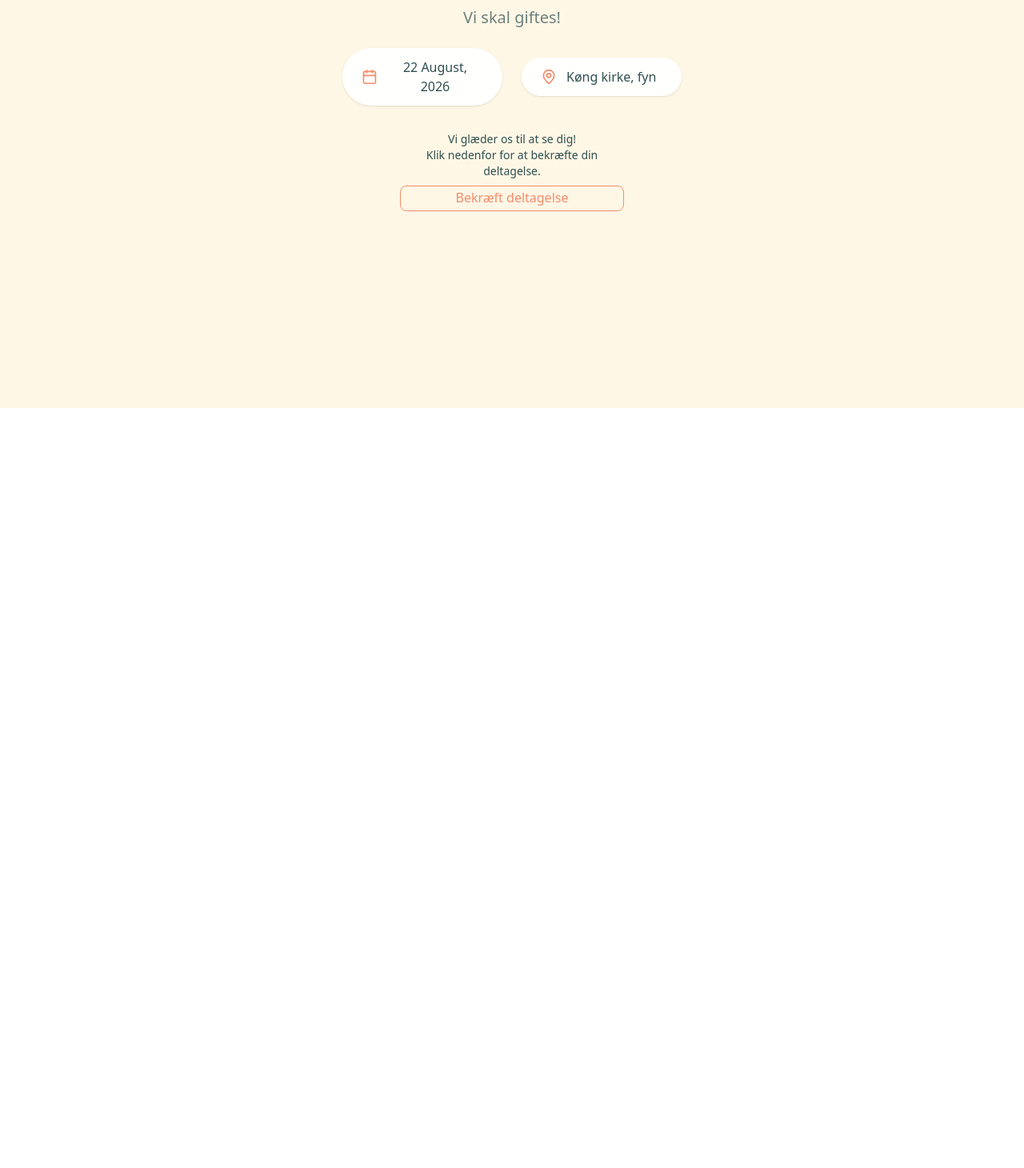
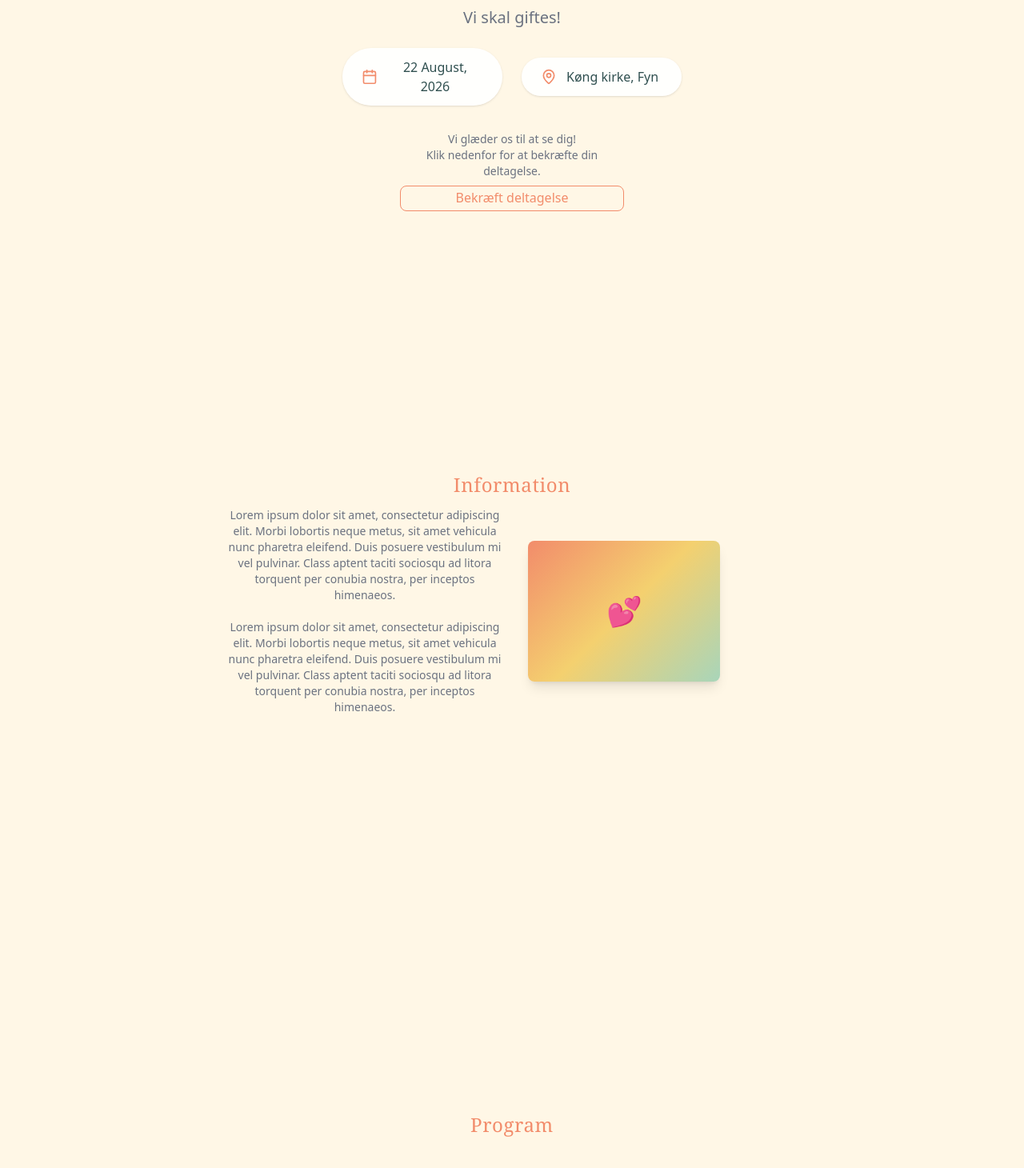
Before and after one commit to KatlaTL/wedding_application, a React (Vite) app: page / in a window 1280 px wide. Shown: the part 290-1750 px from the top of the page at 80% size. Before the commit the page ends 800 px from the top, so only its background shows below. Built offline with nearby package versions, Linux system fonts and the light colour scheme.

Commit message:
rename button, added details section

```diff
--- a/src/App.tsx
+++ b/src/App.tsx
@@ -1,14 +1,23 @@
-import Hero from "./pages/Hero"
+import Details from "./pages/Details"
+import Hero from "./pages/home/Hero"
+import Program from "./pages/program/Program"
 
 const App = () => {
 
   return (
-    <div className="bg-background w-full h-screen">
+    <div className="bg-background w-full h-full">
       <main>
         <section id="hero">
           <Hero />
         </section>
 
+        <section id="details">
+          <Details />
+        </section>
+
+        <section id="program">
+          <Program />
+        </section>
 
       </main>
     </div>
--- /dev/null
+++ b/src/pages/Details.tsx
@@ -0,0 +1,27 @@
+
+const Details = () => {
+
+    return (
+        <section className="relative min-h-screen flex flex-col py-20 px-4 overflow-hidden">
+            <div className="max-w-4xl mx-auto text-center">
+                <h2 className="text-primary text-2xl font-serif tracking-wide">Information</h2>
+
+                <div className="grid gab-6 grid-cols-2 justify-center items-center">
+                    <div className="flex flex-col text-muted-foreground text-sm items-center justify-between p-3 ml-20">
+                        <p className="pb-5">
+                            Lorem ipsum dolor sit amet, consectetur adipiscing elit. Morbi lobortis neque metus, sit amet vehicula nunc pharetra eleifend. Duis posuere vestibulum mi vel pulvinar. Class aptent taciti sociosqu ad litora torquent per conubia nostra, per inceptos himenaeos.
+                        </p>
+                        <p>
+                            Lorem ipsum dolor sit amet, consectetur adipiscing elit. Morbi lobortis neque metus, sit amet vehicula nunc pharetra eleifend. Duis posuere vestibulum mi vel pulvinar. Class aptent taciti sociosqu ad litora torquent per conubia nostra, per inceptos himenaeos.
+                        </p>
+                    </div>
+                    <div className="h-44 w-60 gradient rounded-lg flex items-center justify-center shadow-lg ml-5">
+                        <span className="text-4xl">💕</span> {/* Image placeholder */}
+                    </div>
+                </div>
+            </div>
+        </section>
+    )
+}
+
+export default Details;
--- a/src/pages/Hero.tsx
+++ b/src/pages/home/Hero.tsx
@@ -1,5 +1,7 @@
 import { Calendar, MapPin } from "lucide-react";
-import Button from "../components/button";
+import InfoTiles from "./_components/InfoTiles";
+import Button from "../../components/Button";
+
 
 const Hero = () => {
 
@@ -8,24 +10,18 @@ const Hero = () => {
 
             <div className="relative text-center max-w-4xl mx-auto">
                 <h1 className="text-primary text-4xl font-serif tracking-wide">Asger &amp; Rikke</h1>
-                <p className="text-xl text-color-text opacity-70 m-3">Vi skal giftes!</p>
+                <p className="text-xl text-muted-foreground m-3">Vi skal giftes!</p>
 
                 <div className="flex items-center justify-center gap-6 mb-8 mt-6">
-                    <div className="flex items-center gap-3 bg-white/90 backdrop-blur-sm px-6 py-3 rounded-full shadow-sm w-50">
-                        <Calendar className="h-5 w-5 text-primary" />
-                        <span className="text-base text-color-text">22 August, 2026</span>
-                    </div>
+                    <InfoTiles text="22 August, 2026" icon={Calendar}/>
 
-                    <div className="flex items-center gap-3 bg-white/90 backdrop-blur-sm px-6 py-3 rounded-full shadow-sm w-50">
-                        <MapPin className="h-5 w-5 text-primary" />
-                        <span className="text-base text-color-text">Køng kirke, fyn</span>
-                    </div>
+                    <InfoTiles text="Køng kirke, Fyn" icon={MapPin}/>
                 </div>
             </div>
 
             <div className="relative text-center max-w-4xl mx-auto">
                 <div className="w-70 flex-col items-center justify-center">
-                    <p className="text-sm text-color-text mb-2">Vi glæder os til at se dig! <br/> Klik nedenfor for at bekræfte din deltagelse.</p>
+                    <p className="text-sm text-muted-foreground mb-2">Vi glæder os til at se dig! <br/> Klik nedenfor for at bekræfte din deltagelse.</p>
 
                     <Button
                         size="medium"
--- /dev/null
+++ b/src/pages/home/_components/InfoTiles.tsx
@@ -0,0 +1,18 @@
+import type { LucideProps } from "lucide-react";
+
+type InfoTilesProps = {
+    text: string;
+    icon?: React.ForwardRefExoticComponent<Omit<LucideProps, "ref">>
+}
+
+const InfoTiles: React.FC<InfoTilesProps> = ({ text, icon: Icon }) => {
+
+    return (
+        <div className="flex items-center gap-3 bg-white/90 backdrop-blur-sm px-6 py-3 rounded-full shadow-sm w-50">
+            {Icon && <Icon className="h-5 w-5 text-primary" />}
+            <span className="text-base text-color-text">{text}</span>
+        </div>
+    )
+}
+
+export default InfoTiles;
--- /dev/null
+++ b/src/pages/program/Program.tsx
@@ -0,0 +1,13 @@
+
+const Program = () => {
+
+    return (
+        <section className="relative min-h-screen flex flex-col py-20 px-4 overflow-hidden">
+            <div className="max-w-4xl mx-auto text-center">
+                <h2 className="text-primary text-2xl font-serif tracking-wide">Program</h2>
+            </div>
+        </section>
+    )
+}
+
+export default Program;
--- a/src/styles/index.css
+++ b/src/styles/index.css
@@ -7,6 +7,7 @@
     --color-background: #FFF7E6;
     --color-color-text: #2F4F4F;
     --border: rgba(242, 140, 107, 0.2);
+    --color-muted-foreground: #6B7280;
 }
 
 .border-primary {
@@ -16,3 +17,7 @@
 .border-tertiary {
     border: 1px solid var(--color-tertiary)
 }
+
+.gradient {
+  background: linear-gradient(135deg, var(--color-primary) 0%, var(--color-secondary) 50%, var(--color-tertiary) 100%);
+}
```
Also changed, not shown: src/components/Button.tsx (renamed from src/components/button.tsx), src/components/Section.tsx (added).
